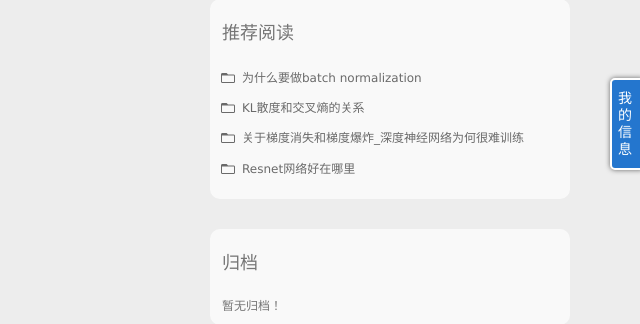
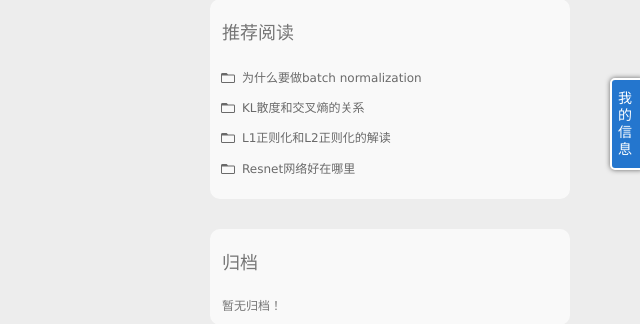
Before and after one commit to fuweifu-vtoo/blogproject, a Django app: page /archives/2020/02/ in a window 1280 px wide. Shown: the part 380-704 px from the top of the page, without its empty margins (640-1280 px from the left). Run offline with Django 3.2, Linux system fonts and the light colour scheme; data that the repository does not hold is empty; some libraries are stand-ins or nearby versions.

Commit message:
update new

```diff
--- a/templates/base.html
+++ b/templates/base.html
@@ -156,7 +156,7 @@
                             <a href="http://www.vtoo.pro/post/27/">KL散度和交叉熵的关系</a>
                         </li>
                         <li>
-                            <a href="http://www.vtoo.pro/post/18/">关于梯度消失和梯度爆炸_深度神经网络为何很难训练</a>
+                            <a href="http://www.vtoo.pro/post/39/">L1正则化和L2正则化的解读</a>
                         </li>
                         <li>
                             <a href="http://www.vtoo.pro/post/35/">Resnet网络好在哪里</a>
```
